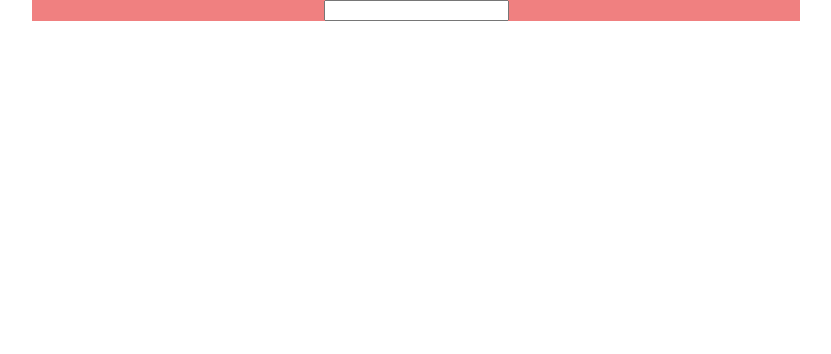
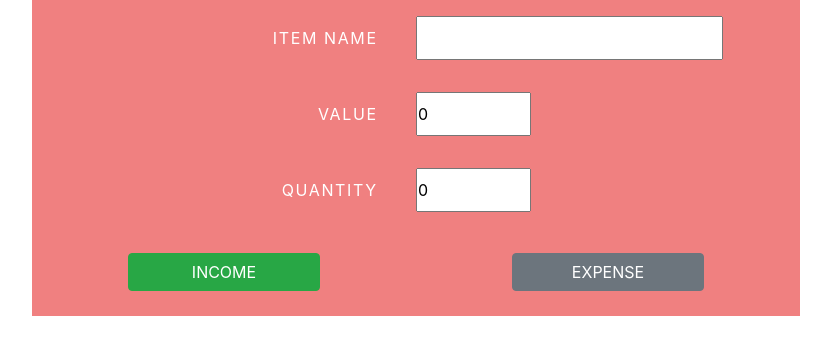
Before and after one commit to marcphilippebeaujean-abertay/ReactProjects, a React (Create React App) app in the folder expenses-manager/: page / in a window 1280 px wide. Shown: the top 354 px of the page, without its empty margins (224-1055 px from the left). Built offline with nearby package versions, Linux system fonts and the light colour scheme.

Commit message:
created basic layout for expenses form

```diff
--- a/expenses-manager/package.json
+++ b/expenses-manager/package.json
@@ -3,6 +3,7 @@
   "version": "0.1.0",
   "private": true,
   "dependencies": {
+    "bootstrap": "^4.1.3",
     "react": "^16.5.0",
     "react-dom": "^16.5.0",
     "react-scripts": "1.1.5",
--- a/expenses-manager/src/actions/ExpenseActions.js
+++ b/expenses-manager/src/actions/ExpenseActions.js
@@ -0,0 +1,5 @@
+import { ADD_EXPENSE, REMOVE_EXPENSE } from "./Types";
+
+export function addExpense() {
+  return function(dispatch) {};
+}
--- a/expenses-manager/src/actions/Types.js
+++ b/expenses-manager/src/actions/Types.js
@@ -1,2 +1,2 @@
-export const ADD_EXPENSE;
-export const REMOVE_EXPENSE;
+export const ADD_EXPENSE = "ADD_EXPENSE";
+export const REMOVE_EXPENSE = "REMOVE_EXPENSE";
--- a/expenses-manager/src/components/FormComponent.css
+++ b/expenses-manager/src/components/FormComponent.css
@@ -1,5 +1,49 @@
 #form-main {
   grid-column: 2;
+  display: grid;
+  grid-template-columns: 1fr 1fr;
   text-align: center;
   background-color: lightcoral;
 }
+
+#item-name-form {
+  width: 80%;
+}
+
+#item-expense-form {
+  width: 30%;
+}
+
+#item-quantity-form {
+  width: 30%;
+}
+
+.form-element {
+  grid-column: 2;
+  margin: 1em 0;
+  padding: 0.5em 0;
+}
+
+.form-label {
+  grid-column: 1;
+  text-align: right;
+  margin: auto 0;
+  margin-right: 10%;
+  color: white;
+  letter-spacing: 0.1rem;
+  text-transform: uppercase;
+}
+
+.submits {
+  width: 50%;
+  margin: 25px auto;
+  text-transform: uppercase;
+}
+
+#income-btn {
+  grid-column: 1;
+}
+
+#expense-btn {
+  grid-column: 2;
+}
--- a/expenses-manager/src/components/FormComponent.jsx
+++ b/expenses-manager/src/components/FormComponent.jsx
@@ -1,5 +1,6 @@
 import React, { Component } from "react";
 import "./FormComponent.css";
+import "bootstrap/dist/css/bootstrap.css";
 
 class FormComponent extends Component {
   state = {
@@ -8,19 +9,51 @@ class FormComponent extends Component {
     itemExpense: 0
   };
 
-  handleInputChange = event => {
+  handleItemNameInput = event => {
     this.setState({ itemName: event.value });
+  };
+
+  handleItemExpenseInput = event => {
+    this.setState({ itemExpense: event.value });
+  };
+
+  handleItemQuantityInput = event => {
+    this.setState({ itemQuantity: event.value });
   };
 
   render() {
     return (
       <div id="form-main">
+        <label className="form-label">Item Name</label>
         <input
           id="item-name-form"
+          className="form-element"
           type="text"
           value={this.state.itemName}
-          onChange={this.handleInputChange}
+          onChange={this.handleItemNameInput}
         />
+        <label className="form-label">Value</label>
+        <input
+          id="item-expense-form"
+          className="form-element"
+          type="number"
+          value={this.state.itemExpense}
+          onChange={this.handleItemExpenseInput}
+        />
+        <label className="form-label">Quantity</label>
+        <input
+          id="item-quantity-form"
+          className="form-element"
+          type="number"
+          value={this.state.itemQuantity}
+          onChange={this.handleItemQuantityInput}
+        />
+        <button id="income-btn" className="btn btn-success submits">
+          Income
+        </button>
+        <button id="expense-btn" className="btn btn-secondary submits">
+          Expense
+        </button>
       </div>
     );
   }
--- a/expenses-manager/src/reducers/AddExpenseReducer.js
+++ b/expenses-manager/src/reducers/UpdateExpensesReducer.js
@@ -1,3 +1,5 @@
+import { ADD_EXPENSE, REMOVE_EXPENSE } from "../actions/Types";
+
 const initialState = {
   itemName: "",
   itemQuantity: 0,
--- a/expenses-manager/src/reducers/index.js
+++ b/expenses-manager/src/reducers/index.js
@@ -1,5 +1,5 @@
 import { combineReducers } from "redux";
-import addExpenseReducer from "./AddExpenseReducer";
+import addExpenseReducer from "./UpdateExpensesReducer";
 
 export default combineReducers({
   addExpense: addExpenseReducer
```
Also changed, not shown: 1 other file (tests, documents, lock files or other folders).
